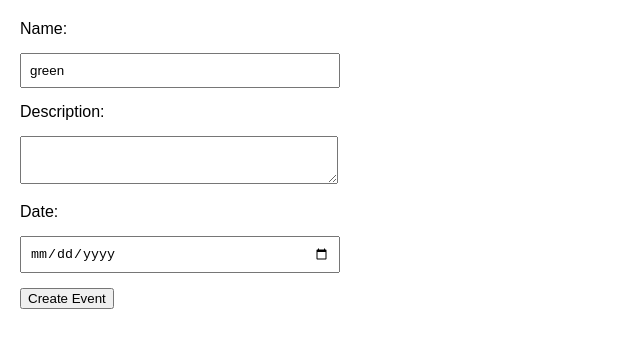
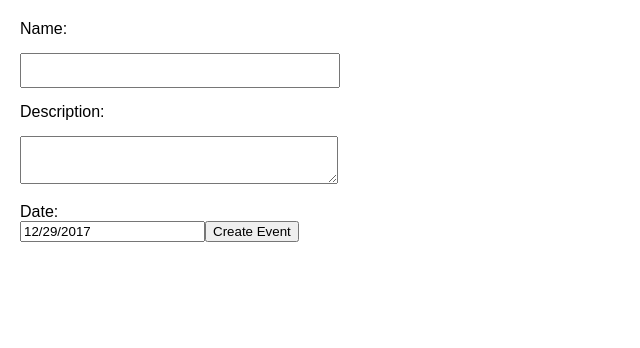
Before and after one commit to gostratasphere/project-pierre, a React (Create React App) app in the folder frontend/: page / in a window 1280 px wide. Shown: the top 348 px of the page, without its empty margins (0-640 px from the left). Built offline with nearby package versions, Linux system fonts and the light colour scheme.

Commit message:
update validations to accept only state properties associated with form entries

```diff
--- a/frontend/package.json
+++ b/frontend/package.json
@@ -4,7 +4,10 @@
   "private": true,
   "dependencies": {
     "jquery": "^3.2.1",
+    "moment": "^2.20.1",
+    "proptypes": "^1.1.0",
     "react": "^16.2.0",
+    "react-datepicker": "^1.0.0",
     "react-dom": "^16.2.0",
     "react-scripts": "1.0.17"
   },
--- a/frontend/src/components/NewEvent.js
+++ b/frontend/src/components/NewEvent.js
@@ -1,29 +1,57 @@
 
 import React, { Component } from 'react';
+import DatePicker from 'react-datepicker';
+import moment from 'moment';
+import 'react-datepicker/dist/react-datepicker.css';
 
 const EVENT_SERVICE = 'https://twmzjfszkj.execute-api.us-east-1.amazonaws.com/dev/events';
+const OWNER = 'Pierre';
 
 class NewEvent extends Component {
   constructor(props){
     super(props);
-    this.state = {
-      value: ''
-    };
+    this.state = {};
     this.handleChange = this.handleChange.bind(this);
+    this.createEvent = this.createEvent.bind(this);
   }
 
   componentWillMount(){
-    this.setState({value: "green"});
+    this.setState({
+      name: '',
+      owner: OWNER,
+      description: '',
+      date: moment()
+    });
 
   }
 
   handleChange(event) {
     console.log(event);
-    this.setState({value: event.target.value});
+    if (event.target) {
+      if (event.target.name === 'event-name') {
+        this.setState({name: event.target.value});
+      } else if (event.target.name === 'event-description') {
+        this.setState({description: event.target.value});
+      }
+    } else if (event._isAMomentObject) {
+      this.setState({date:event});
+    }
+    console.log(this.state);
+  }
+
+  validateFormEntry(obj) {
+    for (let i of Object.entries(obj)){
+      if (i[1] === null || i[1] === '') {
+        console.log(i);
+        return false;
+      }
+    }
+    return true;
   }
 
   createEvent(e){
-    alert('making event');
+    if (this.validateFormEntry({owner: this.state.owner, name:this.state.name, description:this.state.description, date:this.state.date})) {
+      console.log('making event');
       let headers = new Headers();
       headers.append("Content-Type", "application/json");
       fetch(EVENT_SERVICE, {
@@ -33,27 +61,34 @@ class NewEvent extends Component {
         body: JSON.stringify({
                 'tableName': 'events',
                 'Item': {
-                "owner": "sburns@gds.org", //this will come from the login -- should be uuid of user
-                "name": "asdasde",
-                "description": "asdasd",
-                "date": new Date("jan 2, 2018").getTime()
+                  "owner": this.state.owner, //this will come from the login -- should be uuid of user
+                  "name": this.state.name,
+                  "description": this.state.description,
+                  "date": this.state.date
                 }
               })
       }).then(res => {
-      console.log(res);
+        if (res.ok) {
+          res.json().then(json => {
+            console.log(json);
+          });
+        }
       }).catch(err => {
         console.error(err);
       })
+    } else {
+      console.error('must submit all fields');
+    }
   }
 
   render() {
     return (<div className="new-event-form">
         <label>Name:</label>
-        <input name="event-name" value={this.state.value} onChange={this.handleChange}></input>
+        <input name="event-name" value={this.state.name} onChange={this.handleChange}></input>
         <label>Description:</label>
-        <textarea type="text" name="event-description" maxLength="256"></textarea>
+        <textarea type="text" name="event-description" value={this.state.description} maxLength="256" onChange={this.handleChange}></textarea>
         <label>Date:</label>
-        <input type="date" name="event-date"></input>
+        <DatePicker selected={this.state.date} onChange={this.handleChange} />
         <button name="new-event-button" onClick={this.createEvent}>Create Event</button>
       </div>)
   }
```
Lines whose indentation alone changed are shown as unchanged.
